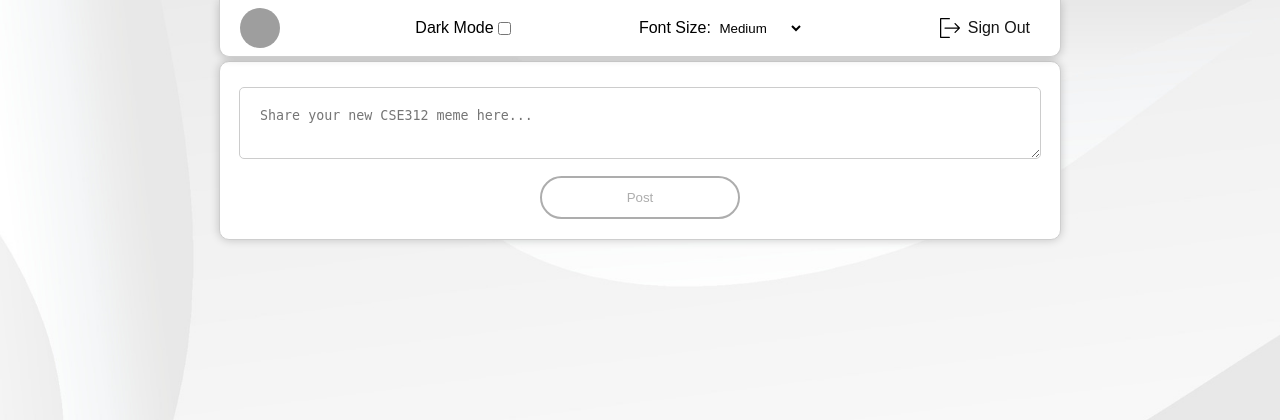
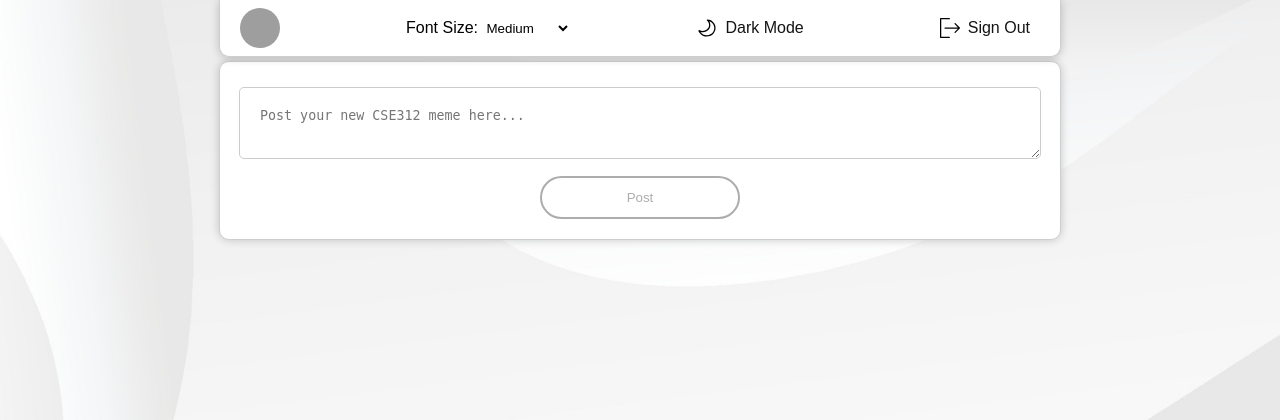
Before and after one commit to 3022249729/GetPost, a Flask app: template templates/home_page.html in a window 1280 px wide. Shown: the top 420 px of the page. Run offline with Flask 3, Linux system fonts and the light colour scheme; the template is opened without the code that fills it, so the values that code supplies are empty; some libraries are stand-ins or nearby versions; grey boxes are pictures that could not be loaded.

Commit message:
Fixed darkmode bug; removed darkmode checkbox; added dark background.

```diff
--- a/app.py
+++ b/app.py
@@ -114,7 +114,11 @@ def login():
             {"username": username},
             {"$set": {"auth_token_hash": hash_auth_token}}
         )
+
+        xsrf_token = hashlib.sha256(os.urandom(48)).hexdigest()
+        credential_collection.update_one({"_id": user["_id"]}, {"$set": {"xsrf_token": xsrf_token}})
         response.set_cookie('auth_token', auth_token, httponly=True, max_age=3600)
+        response.set_cookie('xsrf_token', xsrf_token, httponly=True, max_age=3600)
         response.mimetype = "text/html"
         return response
 
@@ -129,6 +133,7 @@ def login():
 
         response = make_response(render_template('login.html'))
         response.set_cookie('auth_token', '', expires=0)
+        response.set_cookie('xsrf_token', '', expires=0)
         response.mimetype = "text/html"
         return response
 
@@ -168,6 +173,7 @@ def register():
         credential_collection.insert_one({
             "username": username,
             "password_hash": hashed_password,
+            "xsrf_token": None,
             "pfp": "default.png"
         })
         response = make_response(redirect(url_for('login')))
--- a/static/css/home_page.css
+++ b/static/css/home_page.css
@@ -197,7 +197,8 @@ body {
     align-self: flex-start;
 }
 
-.logout {
+.logout,
+#themeMode {
     display: flex;
     align-items: center;
     text-decoration: none;
@@ -210,7 +211,8 @@ body {
     gap: 8px;
 }
 
-.logout-icon {
+.logout-icon,
+#themeModeIcon {
     width: 20px;
     height: 20px;
 }
@@ -363,7 +365,7 @@ body {
 body.dark-mode {
     background-color: grey;
     color: white;
-    background-image: none; /* Remove background image in dark mode */
+    background-image: url('/images/background-dark.jpg');
 }
 
 body.dark-mode #navBar {
@@ -418,9 +420,16 @@ body.dark-mode .logout {
     border-color: white;
 }
 
+body.dark-mode #themeModeText {
+    color: white;
+    background-color: transparent;
+    border-color: white;
+}
+
 
 body.dark-mode .logout-icon,
-body.dark-mode .delete-icon{
+body.dark-mode .delete-icon,
+body.dark-mode #themeModeIcon{
     filter: invert(1);
 }
 
--- a/static/functions.js
+++ b/static/functions.js
@@ -4,17 +4,61 @@ let posts = {};
 
 let currentFontSize = 'medium';
 
-function toggleDarkMode() {
-    const isDarkMode = document.body.classList.toggle('dark-mode');
-    localStorage.setItem('darkMode', isDarkMode ? 'enabled' : 'disabled');
+function changeThemeMode() {
+    const img = document.getElementById('themeModeIcon');
+    const span = document.getElementById('themeModeText')
+
+    const isDarkMode = localStorage.getItem('darkMode') === 'enabled';
+
+    if (isDarkMode) {
+        img.src = "/images/dark-mode.svg";
+        span.textContent = "Dark Mode";
+        document.body.classList.remove('dark-mode');
+        localStorage.setItem('darkMode', 'disabled');
+    } else {
+        img.src = "/images/light-mode.svg";
+        span.textContent = "Light Mode";
+        document.body.classList.add('dark-mode');
+        localStorage.setItem('darkMode', 'enabled');
+    }
 }
 
 function initDarkMode() {
-    const darkModeState = localStorage.getItem('darkMode');
-    if (darkModeState === 'enabled') {
+    const isDarkMode = localStorage.getItem('darkMode') === 'enabled';
+    const img = document.getElementById('themeModeIcon');
+    const span = document.getElementById('themeModeText')
+
+    if (isDarkMode) {
         document.body.classList.add('dark-mode');
+        img.src = "/images/light-mode.svg";
+        span.textContent = "Light Mode";
+    } else {
+        img.src = "/images/dark-mode.svg";
+        span.textContent = "Dark Mode";
     }
 }
+
+function welcome() {
+    initDarkMode();
+
+    const postMessageInput = document.getElementById("postMessageInput");
+
+    document.addEventListener("keydown", function (event) {
+        if (event.code === "Enter" && document.activeElement === postMessageInput) {
+            event.preventDefault();
+            createNewPost();
+        }
+    });
+
+    getPosts();
+
+    if (ws) {
+        initWS();
+    } else {
+        setInterval(getPosts, 3000);
+    }
+}
+
 
 function welcome() {
     initDarkMode();
@@ -281,7 +325,6 @@ function closeAuthorModal() {
 }
 
 function setProfilePicture(image) {
-    console.log(image)
     const request = new XMLHttpRequest();
     request.onreadystatechange = function () {
         if (request.readyState === 4) {
@@ -300,6 +343,7 @@ function setProfilePicture(image) {
     };
     request.open("POST", `/setpfp/${image}`);
     request.setRequestHeader('Content-Type', 'application/json');
+    request.setRequestHeader('XSRF-TOKEN', 'application/json');
     request.send();
 }
 
--- a/templates/home_page.html
+++ b/templates/home_page.html
@@ -2,9 +2,9 @@
 <html lang="en">
 
 <head>
+    <title>Home | GetPost</title>
     <meta charset="UTF-8">
     <meta name="viewport" content="width=device-width, initial-scale=1.0">
-    <title>Home</title>
     <link rel="stylesheet" href="{{ url_for('serve_css', filename='home_page.css') }}">
 </head>
 
@@ -13,10 +13,6 @@
         <div id="profileSection"  onclick="openProfileModal()">
             <img id="profilePicture" src="{{ url_for('serve_image', filename=pfp) }}" alt="Profile Picture">
             <span id="profileName">{{ username }}</span>
-        </div>
-        <div id="darkModeToggle">
-            <label for="darkModeCheckbox">Dark Mode</label>
-            <input type="checkbox" id="darkModeCheckbox" onclick="toggleDarkMode()">
         </div>
         <div id="fontSizeControl">
             <label for="fontSizeDropdown">Font Size:</label>
@@ -27,6 +23,10 @@
                 <option value="xlarge">Extra Large</option>
             </select>
         </div>
+        <div id="themeMode" onclick="changeThemeMode()">
+            <img id="themeModeIcon">
+            <span id="themeModeText"></span>
+        </div>
         <a href="/logout" class="logout">
             <img src="{{ url_for('serve_image', filename='logout-icon.svg') }}" alt="Logout Icon" class="logout-icon">
             <span>Sign Out</span>
@@ -34,7 +34,7 @@
     </div>
 
     <div id="createPostContainer">
-        <textarea id="postMessageInput" placeholder="Share your new CSE312 meme here..." required></textarea>
+        <textarea id="postMessageInput" placeholder="Post your new CSE312 meme here..." required></textarea>
         <button id="postButton" onclick="createNewPost()">Post</button>
     </div>
 
--- a/templates/login.html
+++ b/templates/login.html
@@ -3,6 +3,7 @@
 
 <head>
     <meta charset="UTF-8">
+    <title>Login | GetPost</title>
     <meta name="viewport" content="width=device-width, initial-scale=1.0">
     <link rel="stylesheet" href="{{ url_for('serve_css', filename='auth.css') }}">
 </head>
--- a/templates/register.html
+++ b/templates/register.html
@@ -3,7 +3,7 @@
 <head>
     <meta charset="UTF-8">
     <meta name="viewport" content="width=device-width, initial-scale=1.0">
-    <title>Register</title>
+    <title>Register | GetPost</title>
     <link rel="stylesheet" href="{{ url_for('serve_css', filename='auth.css') }}">
 </head>
 <body>
```
Also changed, not shown: static/images/background-dark.jpg (added), static/images/dark-mode.svg (added), static/images/light-mode.svg (added).
